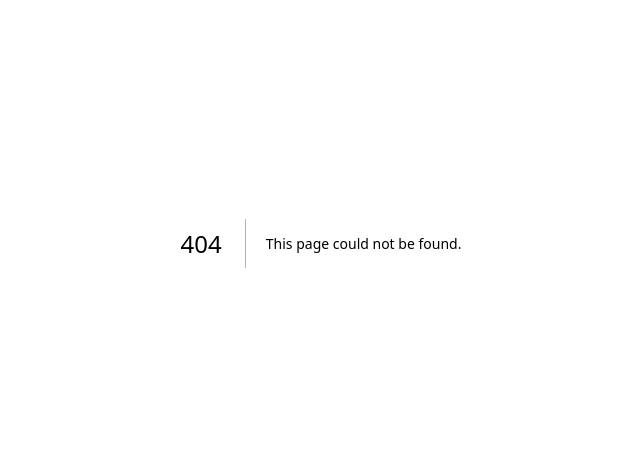
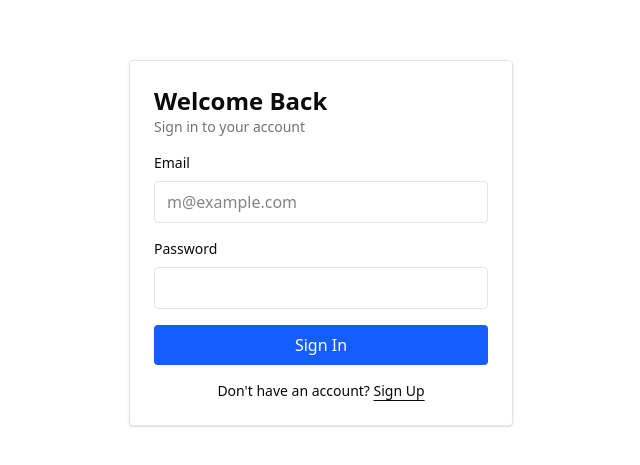
Before and after one commit to yasindu-tech/task-application, a Next.js app: page /login in a window 1280 px wide. Before the commit this address had no page. Shown: the part 157-622 px from the top of the page, without its empty margins (319-959 px from the left). Built offline with nearby package versions, Linux system fonts and the light colour scheme.

Commit message:
Implement login functionality with Supabase authentication and session management

```diff
--- /dev/null
+++ b/app/login/page.tsx
@@ -0,0 +1,154 @@
+"use client"
+
+import React, { useState } from "react"
+import { useRouter } from "next/navigation"
+import { createClient } from "@/lib/supabase/client"
+// import { Button } from "@/components/ui/button" // Commented out as we are replacing it with native button
+// import { Card, CardContent, CardDescription, CardHeader, CardTitle } from "@/components/ui/card" // Commented out as we are replacing it with native div
+// import { Input } from "@/components/ui/input" // Commented out as we are replacing it with native input
+// import { Label } from "@/components/ui/label" // Commented out as we are replacing it with native label
+
+export default function LoginPage() {
+  const [isSignUp, setIsSignUp] = useState(false)
+  const [email, setEmail] = useState("")
+  const [password, setPassword] = useState("")
+  const [confirmPassword, setConfirmPassword] = useState("")
+  const [error, setError] = useState<string | null>(null)
+  const [isLoading, setIsLoading] = useState(false)
+  const router = useRouter()
+
+  const handleSubmit = async (e: React.FormEvent) => {
+    e.preventDefault()
+    const supabase = createClient()
+    setIsLoading(true)
+    setError(null)
+
+    try {
+      if (isSignUp) {
+        if (password !== confirmPassword) {
+          throw new Error("Passwords do not match")
+        }
+
+        const { error } = await supabase.auth.signUp({
+          email,
+          password,
+          options: {
+            emailRedirectTo: process.env.NEXT_PUBLIC_DEV_SUPABASE_REDIRECT_URL || `${window.location.origin}/tasks`,
+          },
+        })
+        if (error) throw error
+
+        setEmail("")
+        setPassword("")
+        setConfirmPassword("")
+        setError(null)
+        alert("Sign up successful! Please check your email to confirm your account.")
+      } else {
+        const { error } = await supabase.auth.signInWithPassword({
+          email,
+          password,
+        })
+        if (error) throw error
+
+        router.push("/tasks")
+      }
+    } catch (error: unknown) {
+      setError(error instanceof Error ? error.message : "An error occurred")
+    } finally {
+      setIsLoading(false)
+    }
+  }
+
+  const handleLogout = async () => {
+    const supabase = createClient()
+    await supabase.auth.signOut()
+    router.push("/login")
+  }
+
+  return (
+    <div className="flex min-h-svh w-full items-center justify-center p-4 md:p-10">
+      <div className="w-full max-w-sm">
+        <div className="rounded border bg-white p-6 shadow">
+          <div className="mb-4">
+            <h2 className="text-2xl font-semibold">{isSignUp ? "Create Account" : "Welcome Back"}</h2>
+            <p className="text-sm text-muted-foreground">{isSignUp ? "Create a new account to get started" : "Sign in to your account"}</p>
+          </div>
+          <form onSubmit={handleSubmit} className="flex flex-col gap-4">
+              <div className="grid gap-2">
+                <label htmlFor="email" className="text-sm font-medium">Email</label>
+                <input
+                  id="email"
+                  type="email"
+                  placeholder="m@example.com"
+                  required
+                  value={email}
+                  onChange={(e: React.ChangeEvent<HTMLInputElement>) => setEmail(e.target.value)}
+                  disabled={isLoading}
+                  className="w-full rounded border px-3 py-2"
+                />
+              </div>
+              <div className="grid gap-2">
+                <label htmlFor="password" className="text-sm font-medium">Password</label>
+                <input
+                  id="password"
+                  type="password"
+                  required
+                  value={password}
+                  onChange={(e: React.ChangeEvent<HTMLInputElement>) => setPassword(e.target.value)}
+                  disabled={isLoading}
+                  className="w-full rounded border px-3 py-2"
+                />
+              </div>
+              {isSignUp && (
+                <div className="grid gap-2">
+                  <label htmlFor="confirmPassword" className="text-sm font-medium">Confirm Password</label>
+                  <input
+                    id="confirmPassword"
+                    type="password"
+                    required
+                    value={confirmPassword}
+                    onChange={(e: React.ChangeEvent<HTMLInputElement>) => setConfirmPassword(e.target.value)}
+                    disabled={isLoading}
+                    className="w-full rounded border px-3 py-2"
+                  />
+                </div>
+              )}
+              {error && <p className="text-sm text-red-500">{error}</p>}
+              <button
+                type="submit"
+                className="w-full rounded bg-blue-600 px-4 py-2 text-white disabled:opacity-60"
+                disabled={isLoading}
+              >
+                {isLoading ? (isSignUp ? "Creating account..." : "Signing in...") : isSignUp ? "Sign Up" : "Sign In"}
+              </button>
+              <div className="text-center text-sm">
+                {isSignUp ? (
+                  <>
+                    Already have an account?{" "}
+                    <button
+                      type="button"
+                      onClick={() => setIsSignUp(false)}
+                      className="underline underline-offset-4 hover:text-primary"
+                    >
+                      Sign In
+                    </button>
+                  </>
+                ) : (
+                  <>
+                    Don&apos;t have an account?{" "}
+                    <button
+                      type="button"
+                      onClick={() => setIsSignUp(true)}
+                      className="underline underline-offset-4 hover:text-primary"
+                    >
+                      Sign Up
+                    </button>
+                  </>
+                )}
+              </div>
+            </form>
+        </div>
+      </div>
+    </div>
+  )
+}
--- /dev/null
+++ b/lib/exceptions/cookie-mutation-error.ts
@@ -0,0 +1,6 @@
+export class CookieMutationError extends Error {
+  constructor(message?: string) {
+    super(message || "Cookie mutation failed in server context")
+    this.name = "CookieMutationError"
+  }
+}
--- /dev/null
+++ b/lib/supabase/client.ts
@@ -0,0 +1,9 @@
+import { createBrowserClient } from "@supabase/ssr"
+
+// Client-side factory using the auth helpers for the App Router
+export function createClient() {
+  return createBrowserClient(
+    process.env.NEXT_PUBLIC_SUPABASE_URL!,
+    process.env.NEXT_PUBLIC_SUPABASE_ANON_KEY!,
+  )
+}
--- /dev/null
+++ b/lib/supabase/middleware.ts
@@ -0,0 +1,54 @@
+import { createServerClient } from "@supabase/ssr"
+import { NextResponse, type NextRequest } from "next/server"
+
+/**
+ * Middleware helper that ensures session cookies are synced and redirects unauthenticated users.
+ * Use this from middleware or edge functions as needed.
+ */
+
+// Update session cookies and handle redirects based on authentication status
+export async function updateSession(request: NextRequest) {
+  let supabaseResponse = NextResponse.next({ request })
+
+  const supabase = createServerClient(
+    process.env.NEXT_PUBLIC_SUPABASE_URL!,
+    process.env.NEXT_PUBLIC_SUPABASE_ANON_KEY!,
+    {
+      cookies: {
+        getAll() {
+          return request.cookies.getAll()
+        },
+        setAll(cookiesToSet: any[]) {
+          try {
+            cookiesToSet.forEach(({ name, value }) => request.cookies.set(name, value))
+            supabaseResponse = NextResponse.next({ request })
+            cookiesToSet.forEach(({ name, value, options }) => supabaseResponse.cookies.set(name, value, options))
+          } catch (err) {
+            // Use a specific error so callers can handle cookie mutation failures explicitly
+            // Lazy import to avoid cycles in some environments
+            const { CookieMutationError } = require("@/lib/exceptions/cookie-mutation-error")
+            throw new CookieMutationError("Cannot modify cookies in this environment")
+          }
+        },
+      },
+    },
+  )
+
+  const {
+    data: { user },
+  } = await supabase.auth.getUser()
+
+  // Redirect unauthenticated users to login (except for public pages)
+  if (
+    request.nextUrl.pathname !== "/" &&
+    !user &&
+    !request.nextUrl.pathname.startsWith("/login") &&
+    !request.nextUrl.pathname.startsWith("/auth")
+  ) {
+    const url = request.nextUrl.clone()
+    url.pathname = "/login"
+    return NextResponse.redirect(url)
+  }
+
+  return supabaseResponse
+}
--- /dev/null
+++ b/lib/supabase/server.ts
@@ -0,0 +1,22 @@
+import { createServerClient as createServerClientFromSupabase } from "@supabase/ssr"
+import { cookies } from "next/headers"
+import { CookieMutationError } from "@/lib/exceptions/cookie-mutation-error"
+
+export async function createServerClient() {
+  const cookieStore = await cookies()
+
+  return createServerClientFromSupabase(process.env.NEXT_PUBLIC_SUPABASE_URL!, process.env.NEXT_PUBLIC_SUPABASE_ANON_KEY!, {
+    cookies: {
+      getAll() {
+        return cookieStore.getAll()
+      },
+      setAll(cookiesToSet: any[]) {
+        try {
+          cookiesToSet.forEach(({ name, value, options }) => cookieStore.set(name, value, options))
+        } catch {
+          throw new CookieMutationError("Cannot modify cookies in this environment")
+        }
+      },
+    },
+  })
+}
--- a/package.json
+++ b/package.json
@@ -9,6 +9,7 @@
     "lint": "eslint"
   },
   "dependencies": {
+    "@supabase/ssr": "^0.7.0",
     "class-variance-authority": "^0.7.1",
     "clsx": "^2.1.1",
     "lucide-react": "^0.553.0",
```
Also changed, not shown: 1 other file (tests, documents, lock files or other folders).
